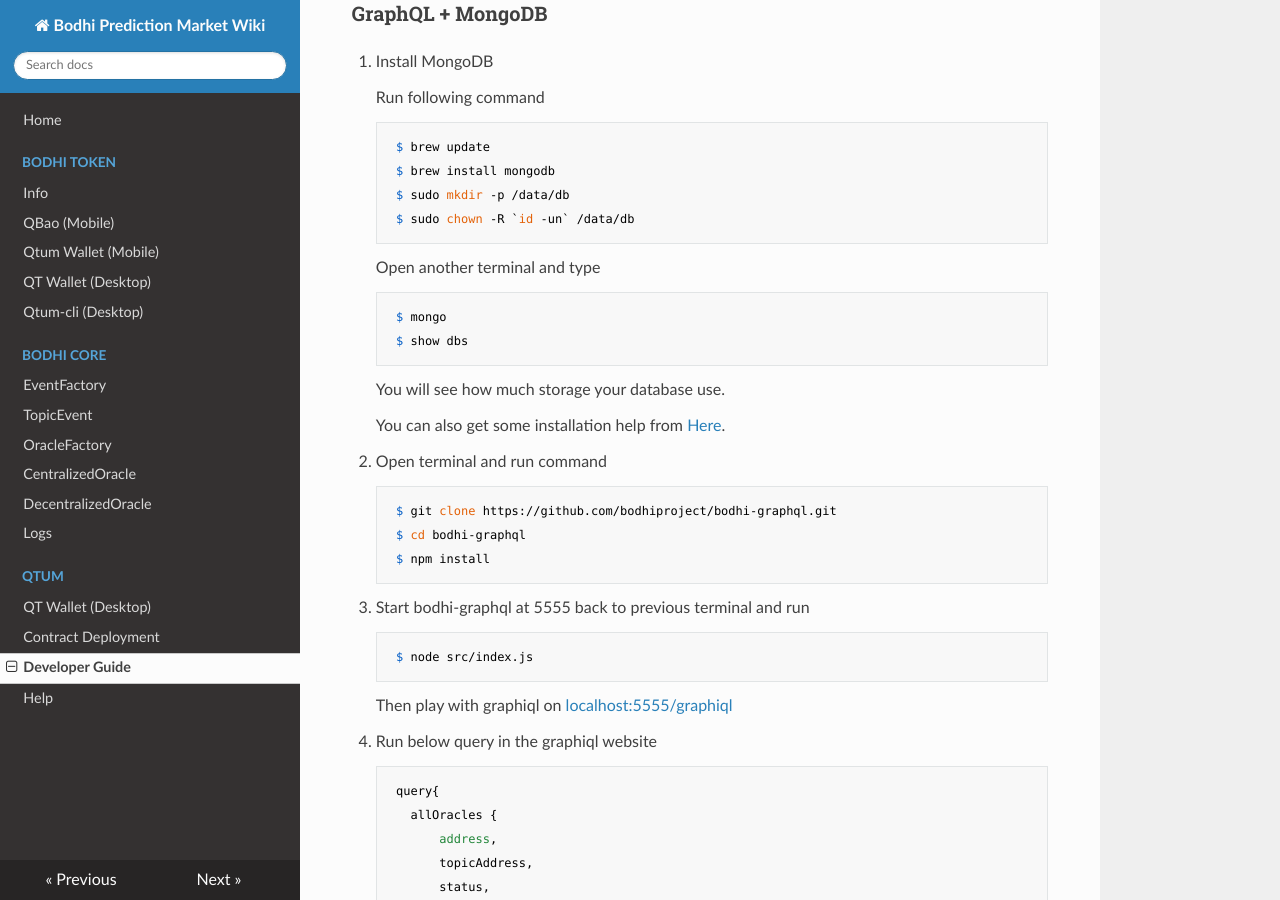
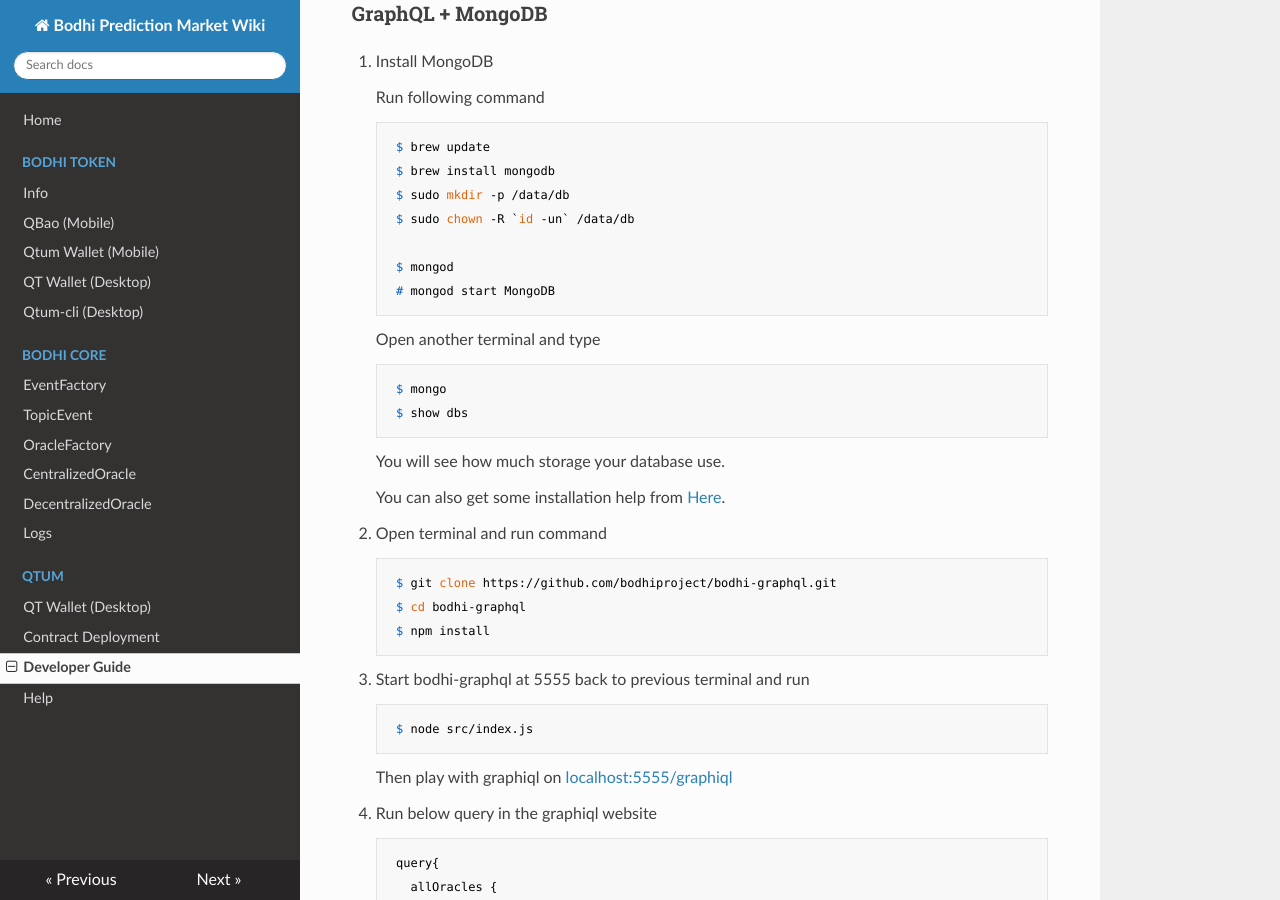
Before and after one commit to bodhiproject/wiki, an MkDocs documentation site: the page built from docs/developer_guide.md, in a window 1280 px wide and 900 px high, scrolled down 764 px. Built offline with MkDocs 1.6.1, drawn with Linux system fonts in a browser that asks for light colours; nearby versions of some CDN libraries; comment, search, counter and statistics services are not loaded; old or Windows-style settings are respelled for this version of MkDocs.

Commit message:
add start mongo db command:mongod

```diff
--- a/docs/developer_guide.md
+++ b/docs/developer_guide.md
@@ -40,6 +40,9 @@
          $ brew install mongodb
          $ sudo mkdir -p /data/db
          $ sudo chown -R `id -un` /data/db
+
+         $ mongod
+         # mongod start MongoDB
 
 
       Open another terminal and type
```
